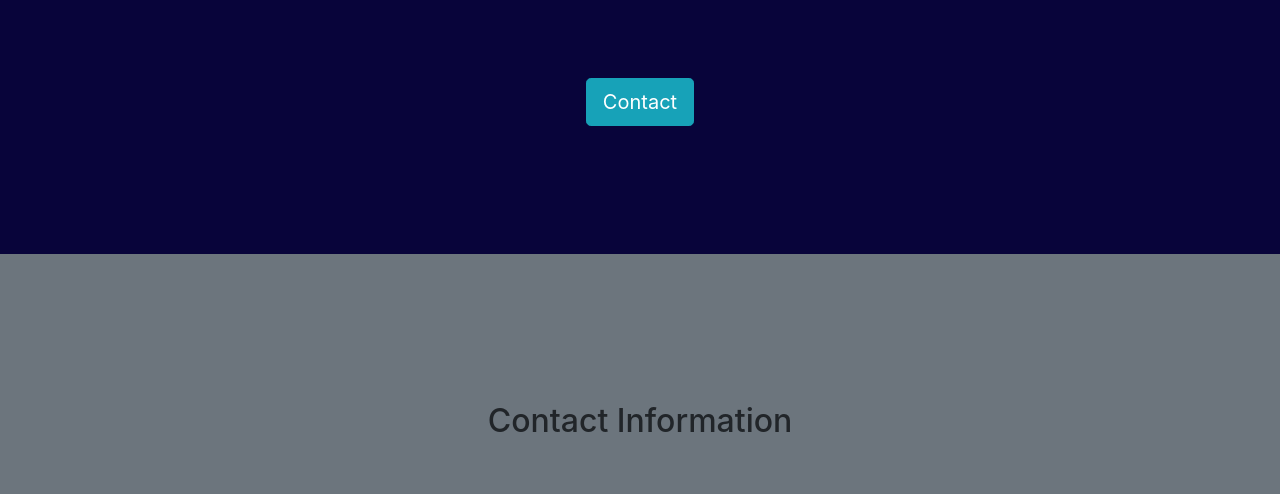
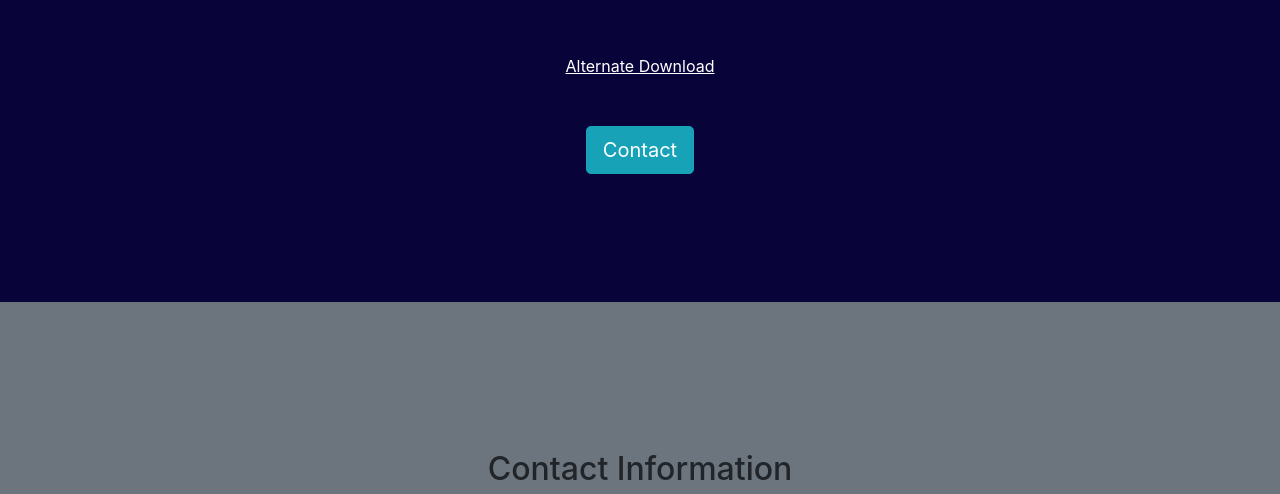
Before and after one commit to cshanebrown78/MyPortfolio, a plain HTML site: page index.html in a window 1280 px wide. Shown: the part 5311-5805 px from the top of the page. Drawn offline with nearby package versions, Linux system fonts and the light colour scheme.

Commit message:
formatting work on resume

```diff
--- a/assets/css/style.css
+++ b/assets/css/style.css
@@ -81,9 +81,9 @@ embed {
     height: 1100px;
 }
 
-/* embed {
-    margin: auto
-} */
+.resumedl {
+    color: white;
+}
 
 /* Contact */
 
--- a/index.html
+++ b/index.html
@@ -219,7 +219,10 @@
                 <div class="col-lg-12 mx-auto text-center text-white">
                     <h2>Resume</h2></br>
                     <div class = container-resume>
-                        <embed src="assets/Files/resume.pdf"/>
+                        <embed src="assets/Files/resume.pdf"/><br><br>
+                        <a href="assets/Files/resume.pdf" download class = "resumedl">
+                           <u>Alternate Download</u>
+                        </a>
                     </div>
                 </div>
             </div>
```
